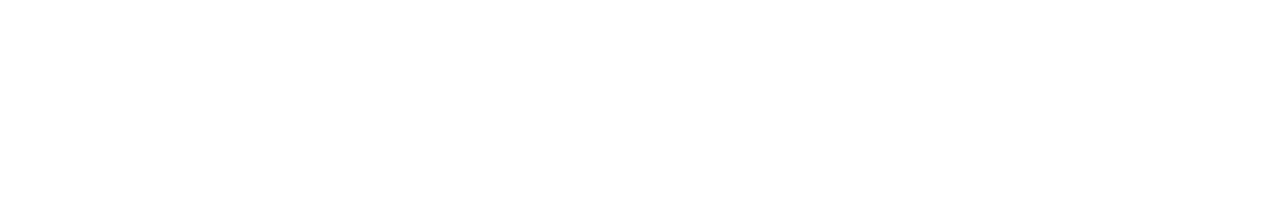
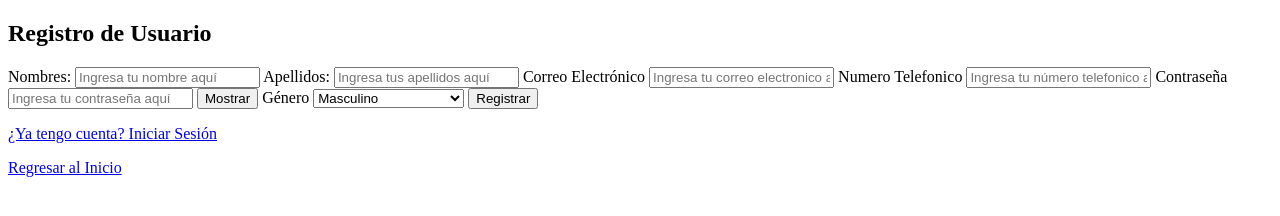
Before and after one commit to Sara1h23/Pagina-proyecto, a plain HTML site: page Registro.html in a window 1280 px wide. Drawn offline with Linux system fonts and the light colour scheme.

Commit message:
Se creo html login.html y registro.html

```diff
--- /dev/null
+++ b/JavaScript/java.js
@@ -0,0 +1,12 @@
+let input = document.getElementById('input')
+let btn = document.getElementById('btn')
+
+function visibility(){
+    if(input.type=='password'){
+        input.type = 'texto'
+        btn.innerText = 'Ocultar'
+    } else{
+        input.type = 'password';
+        btn.innerHtml = 'Mostrar'
+    }
+}
--- a/Registro.html
+++ b/Registro.html
@@ -6,12 +6,39 @@
     <title>CHARLAS T.A.G.</title>
 </head>
 <body>
-    <section>
-        <main>
-            <form>
+    <section class="Registro">
+        <h2>Registro de Usuario</h2>
+        <form id="Registro-usuarios">
+            <label for="Nombre">Nombres:</label>
+            <input type="text" id="name" placeholder="Ingresa tu nombre aquí">
 
-            </form>
-        </main>
+            <label for="Apellidos">Apellidos:</label>
+            <input type="text" id="Apellidos" placeholder="Ingresa tus apellidos aquí">
+
+
+            <label for="email">Correo Electrónico</label>
+            <input type="email" id="email" placeholder="Ingresa tu correo electronico aquí">
+
+            <label for="telefono">Numero Telefonico</label>
+            <input type="tel" id="Telefono" placeholder="Ingresa tu número telefonico aquí">
+
+            <label for="contraseña">Contraseña</label>
+            <input type="password" id="password" placeholder="Ingresa tu contraseña aquí">
+            <button id="btn" onclick="visibility()">Mostrar</button>
+
+            <label for="genero" >Género</label>
+            <select id="gender" required>
+                <option value="masculino">Masculino</option>
+                <option value="femenino">Femenino</option>
+                <option value="Neutro">Neutro</option>
+                <option value="N/A">Prefiero no responder</option>
+            </select>
+            <button type="submit" class="register-button">Registrar</button>
+            <p><a href="/login.html">¿Ya tengo cuenta? Iniciar Sesión</a></p>
+        </form>
+        <p><a href="/index.html">Regresar al Inicio</a></p>
     </section>
+
+    <script src="/JavaScript/java.js"></script>
 </body>
 </html>
```
Also changed, not shown: Servicios.html (+7 -1 lines), login.html (added, +23 -0 lines), IniciarSesion.html (deleted), img/Charla 3 saco de emociones.jpeg (added), img/Charla Introduccion.jpeg (added), img/Charla super pro actividad plastilina.jpeg (added).
